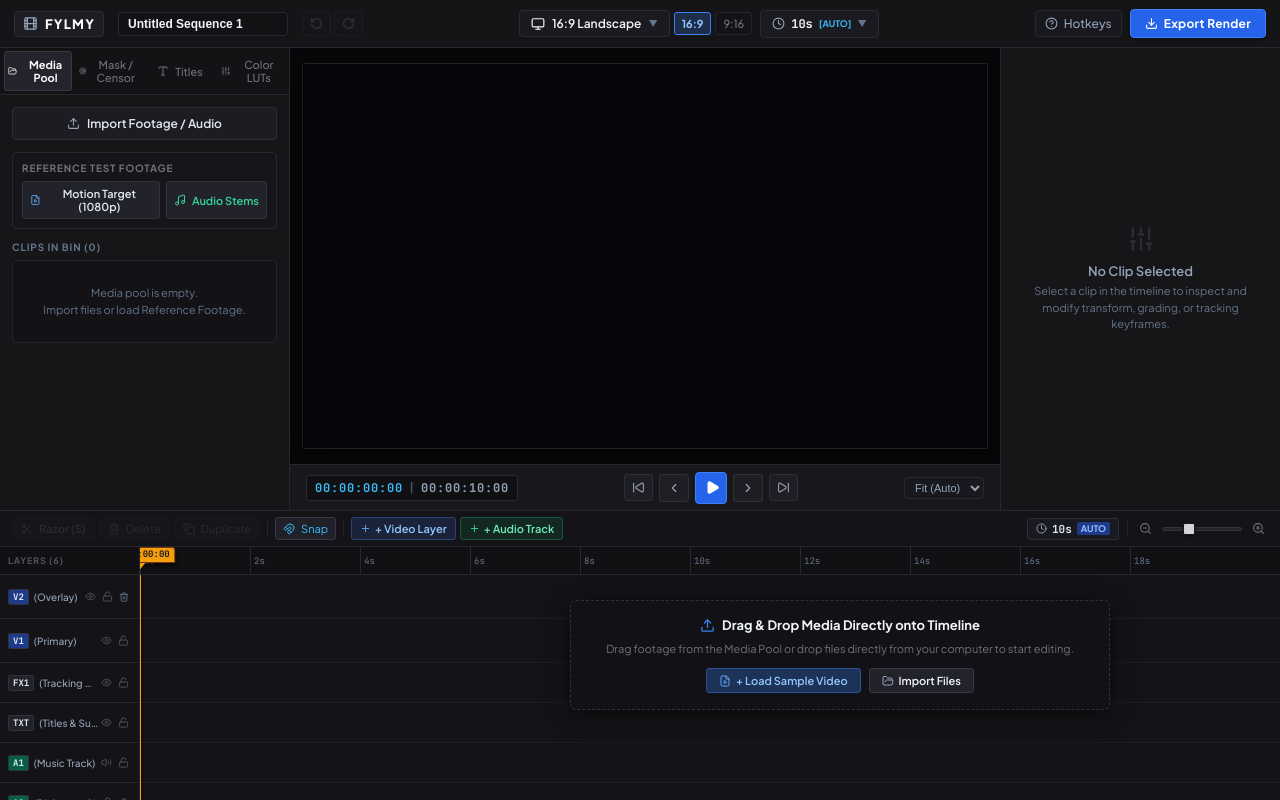
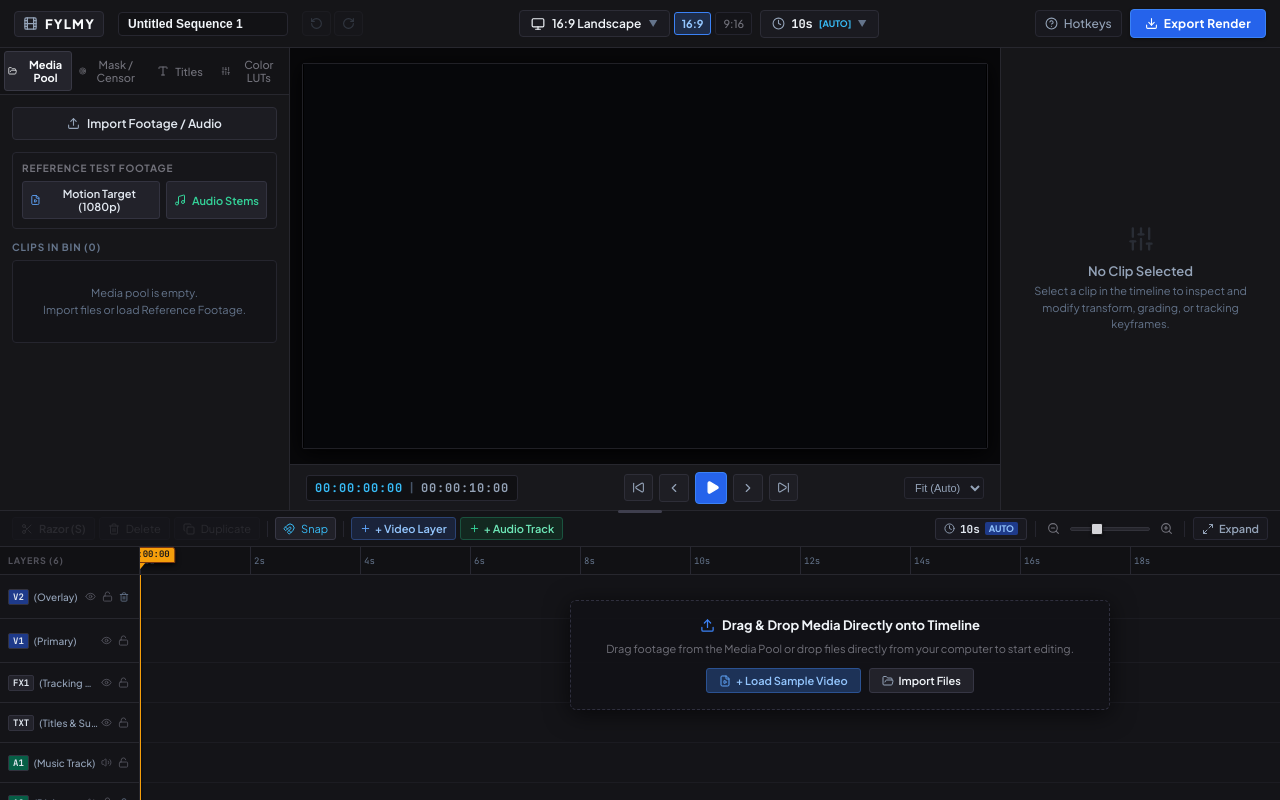
Before and after one commit to siddzzzz/Fylmy, a React (Vite) app: page / in a window 1280 px wide. Built offline with nearby package versions, Linux system fonts and the light colour scheme.

Commit message:
feat(timeline): add interactive vertical resize splitter and 1-click expand toggle

```diff
--- a/src/App.jsx
+++ b/src/App.jsx
@@ -35,6 +35,9 @@ export default function App() {
   // --- Duration Management (Auto-match clips vs User-defined Custom) ---
   const [durationMode, setDurationMode] = useState('auto'); // 'auto' | 'custom'
   const [customDuration, setCustomDuration] = useState(30);
+
+  // --- Timeline Height (Vertically Resizable / Expandable) ---
+  const [timelineHeight, setTimelineHeight] = useState(290);
 
   // --- Modals State ---
   const [isExportModalOpen, setIsExportModalOpen] = useState(false);
@@ -1046,6 +1049,8 @@ export default function App() {
         onImportFiles={handleImportFiles}
         onAddDemoClip={handleAddDemoClip}
         onAddDemoAudio={handleAddDemoAudio}
+        timelineHeight={timelineHeight}
+        setTimelineHeight={setTimelineHeight}
         pxPerSecond={pxPerSecond}
         setPxPerSecond={setPxPerSecond}
       />
--- a/src/components/Timeline.jsx
+++ b/src/components/Timeline.jsx
@@ -19,6 +19,9 @@ import {
   Upload,
   FileVideo,
   FolderOpen,
+  Maximize2,
+  Minimize2,
+  GripHorizontal,
 } from 'lucide-react';
 import { formatSecondsOnly, formatTimecode } from '../types/defaults';
 
@@ -50,6 +53,8 @@ export function Timeline({
   onAddDemoAudio,
   pxPerSecond = 55,
   setPxPerSecond,
+  timelineHeight = 290,
+  setTimelineHeight,
 }) {
   const rulerScrollRef = useRef(null);
   const lanesScrollRef = useRef(null);
@@ -57,11 +62,42 @@ export function Timeline({
   const trackLaneRefs = useRef(new Map());
 
   const [isScrubbing, setIsScrubbing] = useState(false);
+  const [isResizingHeight, setIsResizingHeight] = useState(false);
   const [dragInfo, setDragInfo] = useState(null); // { mode, clipId, sourceTrackId, targetTrackId, startX, startY, initStart, initDuration, initOffset, clipType }
   const [snapEnabled, setSnapEnabled] = useState(true);
   const [durationPopoverOpen, setDurationPopoverOpen] = useState(false);
   const [dropTargetTrackId, setDropTargetTrackId] = useState(null);
   const [dropTargetTime, setDropTargetTime] = useState(0);
+
+  // Start vertical height resize dragging
+  const startVerticalResize = (e) => {
+    if (e.button !== 0) return;
+    e.preventDefault();
+    setIsResizingHeight(true);
+    const startY = e.clientY;
+    const startH = timelineHeight;
+
+    const onMove = (moveEv) => {
+      const deltaY = startY - moveEv.clientY; // dragging up increases height
+      const newHeight = Math.max(180, Math.min(window.innerHeight * 0.75, startH + deltaY));
+      if (setTimelineHeight) {
+        setTimelineHeight(Math.round(newHeight));
+      }
+    };
+
+    const onUp = () => {
+      setIsResizingHeight(false);
+      window.removeEventListener('mousemove', onMove);
+      window.removeEventListener('mouseup', onUp);
+      document.body.style.cursor = '';
+      document.body.style.userSelect = '';
+    };
+
+    window.addEventListener('mousemove', onMove);
+    window.addEventListener('mouseup', onUp);
+    document.body.style.cursor = 'row-resize';
+    document.body.style.userSelect = 'none';
+  };
 
   // Collect all cut points for magnetic snapping
   const snapTargets = useMemo(() => {
@@ -305,14 +341,45 @@ export function Timeline({
 
   return (
     <div style={{
-      height: 290,
-      minHeight: 290,
+      height: timelineHeight,
+      minHeight: 180,
+      maxHeight: '75vh',
       background: 'var(--bg-timeline)',
       borderTop: '1px solid var(--border-subtle)',
       display: 'flex',
       flexDirection: 'column',
       zIndex: 20,
+      position: 'relative',
+      transition: isResizingHeight ? 'none' : 'height 0.15s ease-out',
     }}>
+      {/* Interactive Top Splitter / Resize Drag Handle */}
+      <div
+        onMouseDown={startVerticalResize}
+        style={{
+          position: 'absolute',
+          top: -4,
+          left: 0,
+          right: 0,
+          height: 8,
+          cursor: 'row-resize',
+          zIndex: 40,
+          display: 'flex',
+          alignItems: 'center',
+          justifyContent: 'center',
+          background: isResizingHeight ? 'rgba(59, 130, 246, 0.4)' : 'transparent',
+          transition: 'background 0.15s',
+        }}
+        title="Drag up or down to resize Timeline height"
+      >
+        <div style={{
+          width: 44,
+          height: 3,
+          borderRadius: 2,
+          background: isResizingHeight ? '#60a5fa' : '#3f3f4e',
+          transition: 'background 0.15s',
+        }} />
+      </div>
+
       {/* 1. Timeline Workstation Toolbar */}
       <div style={{
         height: 36,
@@ -623,6 +690,32 @@ export function Timeline({
               <ZoomIn size={13} />
             </button>
           </div>
+
+          <div style={{ width: 1, height: 16, background: '#25252e' }} />
+
+          {/* 1-Click Expand / Height Toggle Button */}
+          {setTimelineHeight && (
+            <button
+              onClick={() => setTimelineHeight(timelineHeight < 400 ? 480 : 290)}
+              title={timelineHeight < 400 ? "Expand Timeline View to see all layers (Click to enlarge)" : "Restore Standard Timeline Height"}
+              style={{
+                padding: '4px 8px',
+                borderRadius: 3,
+                background: timelineHeight >= 400 ? '#1e293b' : '#18181e',
+                border: timelineHeight >= 400 ? '1px solid #3b82f6' : '1px solid #282834',
+                color: timelineHeight >= 400 ? '#93c5fd' : '#94a3b8',
+                fontSize: 11,
+                fontWeight: 600,
+                display: 'flex',
+                alignItems: 'center',
+                gap: 5,
+                transition: 'all 0.15s ease',
+              }}
+            >
+              {timelineHeight >= 400 ? <Minimize2 size={12} color="#60a5fa" /> : <Maximize2 size={12} color="#94a3b8" />}
+              <span>{timelineHeight >= 400 ? 'Contract' : 'Expand'}</span>
+            </button>
+          )}
         </div>
       </div>
 
```
